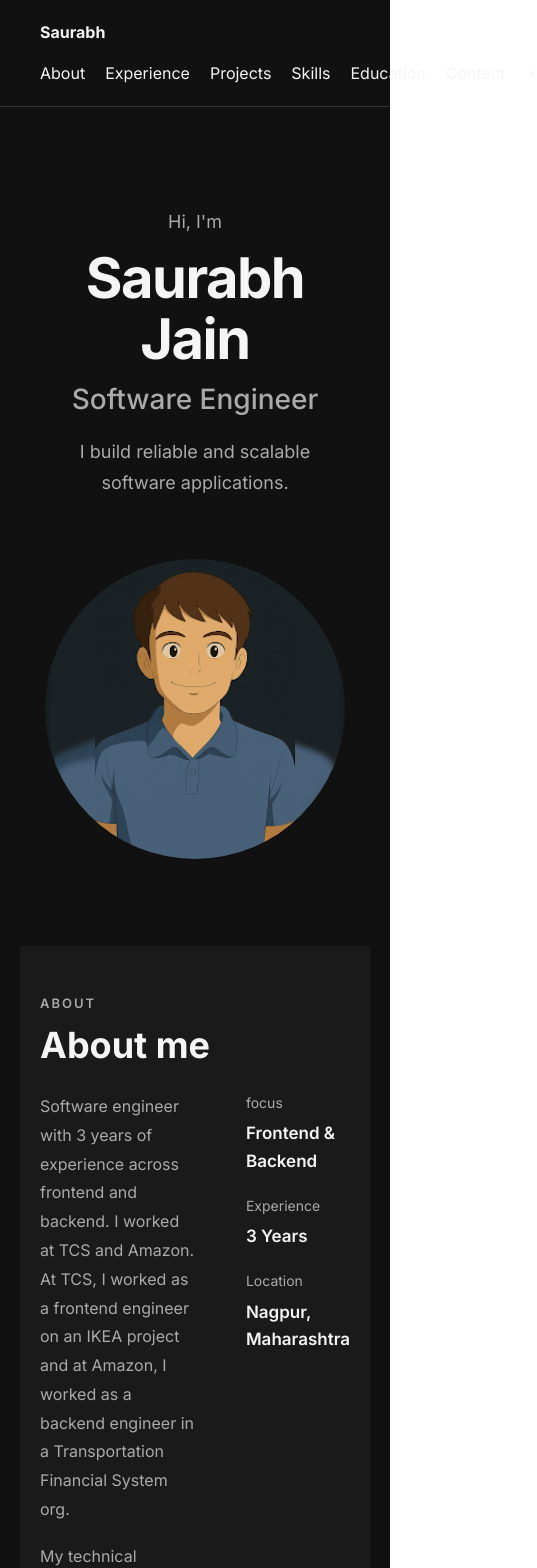
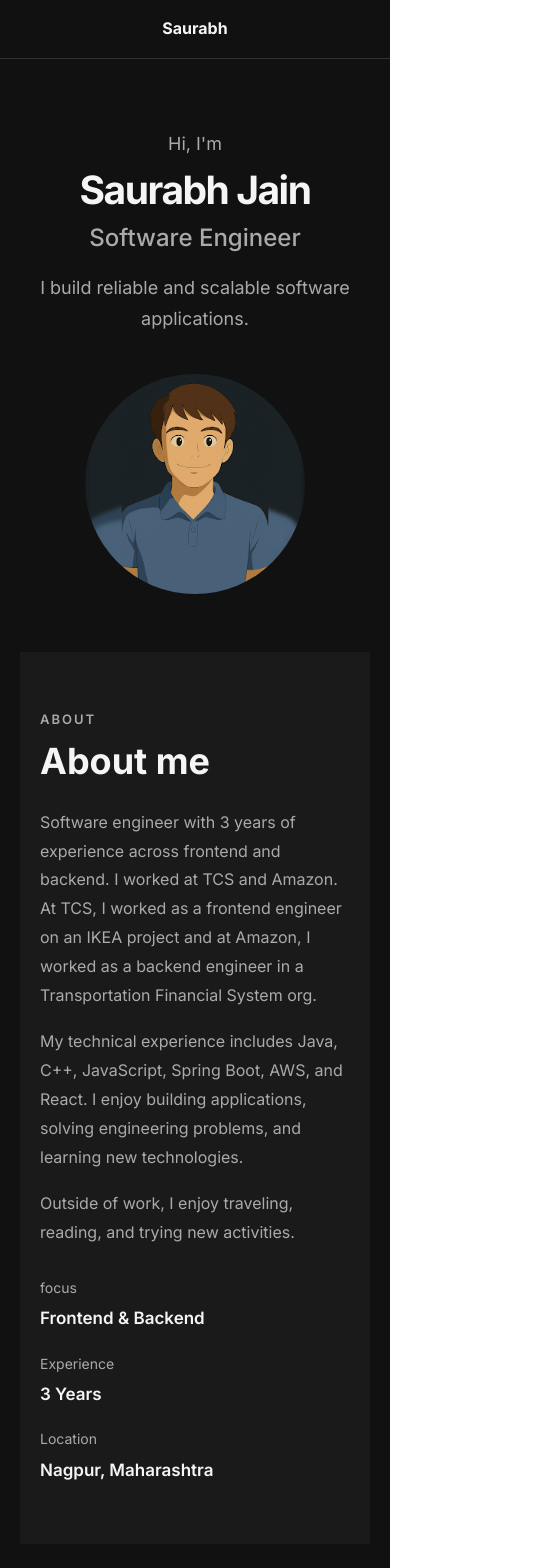
Before and after one commit to jainsaurabh033/Saurabh-Personal-Website, a React (Vite) app: page / in a window 390 px wide. Shown: the top 1568 px of the page, 537 px wide, since content can reach past the window. Built offline with nearby package versions, Linux system fonts and the light colour scheme.

Commit message:
add responsive property to support all devices

```diff
--- a/src/App.css
+++ b/src/App.css
@@ -7,6 +7,7 @@
   --tag-background: #f1f1f1;
 
   min-height: 100vh;
+  /* min-width: 100vw; */
   background: var(--background);
   color: var(--text);
 
@@ -58,131 +59,11 @@ main {
 /* Responsive Design  */
 
 @media (max-width: 768px) {
-  nav {
-    padding: 16px 20px;
-    flex-wrap: wrap;
-    gap: 15px;
-  }
-
-  nav div {
-    gap: 12px;
-    flex-wrap: wrap;
-  }
-
-  /* Main  */
   main {
     padding: 20px;
   }
 
-  /* Hero  */
-  .hero {
-    padding: 50px 20px;
-  }
-
-  .hero-content {
-    flex-direction: column;
-    text-align: center;
-    gap: 40px;
-  }
-
-  .hero-text h1 {
-    font-size: clamp(36px, 10vw, 42px);
-  }
-
-  .hero-text h2 {
-    font-size: 24px;
-  }
-
-  .hero-image {
-    flex: none;
-  }
-
-  .hero-image img {
-    width: min(220px, 70vw);
-    height: min(220px, 70vw);
-  }
-
-  /* Shared section  */
   .section-container {
     padding: 60px 20px;
   }
-
-  /* About  */
-  .about-content {
-    grid-template-columns: 1fr;
-    gap: 30px;
-  }
-
-  /* Project  */
-  .project-grid {
-    grid-template-columns: 1fr;
-  }
-
-  /* Skills  */
-  .skills-grid {
-    grid-template-columns: 1fr;
-  }
-
-  /* Education  */
-  .education-content {
-    grid-template-columns: 1fr;
-  }
-
-  /* Contact  */
-  .contact-content {
-    grid-template-columns: 1fr;
-  }
 }
-
-@media (max-width: 480px) {
-  nav {
-    align-items: flex-start;
-    flex-direction: column;
-  }
-
-  nav div {
-    width: 100%;
-    gap: 10px;
-  }
-
-  .hero-text h1 {
-    font-size: 36px;
-  }
-
-  .hero-text h2 {
-    font-size: 21px;
-  }
-
-  .hero-text p {
-    font-size: 16px;
-  }
-
-  .section-container {
-    padding: 50px 20px;
-  }
-
-  .about h2 {
-    font-size: 30px;
-  }
-
-  .project-card,
-  .skill-category,
-  .experience-card,
-  .education-card {
-    padding: 22px;
-  }
-}
-
-nav a:focus-visible,
-button:focus-visible,
-.contact-form input:focus-visible,
-.contact-form textarea:focus-visible {
-  outline: 2px solid var(--text);
-  outline-offset: 3px;
-}
-
-.theme-toggle:focus-visible {
-  outline: 2px solid var(--text);
-  outline-offset: 4px;
-  border-radius: 4px;
-}
--- a/src/components/About/About.css
+++ b/src/components/About/About.css
@@ -51,3 +51,11 @@
   font-size: 17px;
   font-weight: 600;
 }
+
+@media (max-width: 768px) {
+  /* About  */
+  .about-content {
+    grid-template-columns: 2fr;
+    gap: 30px;
+  }
+}
--- a/src/components/Contact/Contact.css
+++ b/src/components/Contact/Contact.css
@@ -131,3 +131,9 @@
 .contact-form button:hover {
   opacity: 0.8;
 }
+
+@media (max-width: 768px) {
+  .contact-content {
+    grid-template-columns: 1fr;
+  }
+}
--- a/src/components/Education/Education&Achievement.css
+++ b/src/components/Education/Education&Achievement.css
@@ -71,3 +71,10 @@
   font-weight: 400;
   line-height: 1.6;
 }
+
+/* Responsive Design  */
+@media (max-width: 768px) {
+  .education-content {
+    grid-template-columns: 1fr;
+  }
+}
--- a/src/components/Hero/Hero.css
+++ b/src/components/Hero/Hero.css
@@ -59,3 +59,35 @@
 .hero-image img:hover {
   transform: scale(1.03);
 }
+
+/* Responsive Design  */
+
+@media (max-width: 768px) {
+  /* Hero  */
+  .hero {
+    padding: 50px 20px;
+  }
+
+  .hero-content {
+    flex-direction: column;
+    text-align: center;
+    gap: 40px;
+  }
+
+  .hero-text h1 {
+    font-size: clamp(36px, 10vw, 42px);
+  }
+
+  .hero-text h2 {
+    font-size: 24px;
+  }
+
+  .hero-image {
+    flex: none;
+  }
+
+  .hero-image img {
+    width: min(220px, 70vw);
+    height: min(220px, 70vw);
+  }
+}
--- a/src/components/Navbar/Navbar.css
+++ b/src/components/Navbar/Navbar.css
@@ -57,3 +57,18 @@ nav a {
 .theme-toggle:hover {
   background: var(--tag-background);
 }
+
+/* Responsive Design  */
+@media (max-width: 768px) {
+  nav {
+    padding: 16px 20px;
+    flex-direction: column;
+    gap: 15px;
+  }
+}
+
+@media (max-width: 568px) {
+  .nav-links {
+    display: none;
+  }
+}
--- a/src/components/Project/Project.css
+++ b/src/components/Project/Project.css
@@ -8,3 +8,10 @@
   gap: 30px;
   margin-top: 40px;
 }
+
+/* Responsive Design  */
+@media (max-width: 768px) {
+  .project-grid {
+    grid-template-columns: 1fr;
+  }
+}
--- a/src/components/Project/ProjectCard.css
+++ b/src/components/Project/ProjectCard.css
@@ -3,7 +3,6 @@
   background: var(--background);
   border: 1px solid var(--border);
   border-radius: 12px;
-  height: fit-content;
 
   transition:
     transform 0.25s ease,
--- a/src/components/Skills/Skill.css
+++ b/src/components/Skills/Skill.css
@@ -15,7 +15,7 @@
   color: var(--text);
   border: 1px solid var(--border);
   border-radius: 12px;
-  height: fit-content;
+  /* height: fit-content; */
   transition:
     transform 0.25s ease,
     box-shadow 0.25s ease;
@@ -49,3 +49,11 @@
   font-weight: 500;
   line-height: 1.4;
 }
+
+/* Responsive Design  */
+@media (max-width: 768px) {
+  /* Skills  */
+  .skills-grid {
+    grid-template-columns: 1fr;
+  }
+}
```
